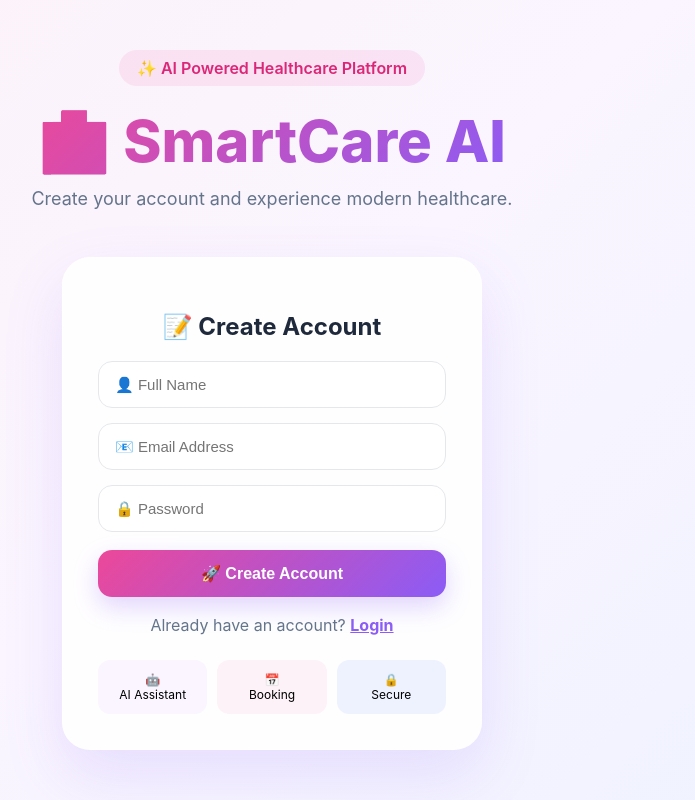
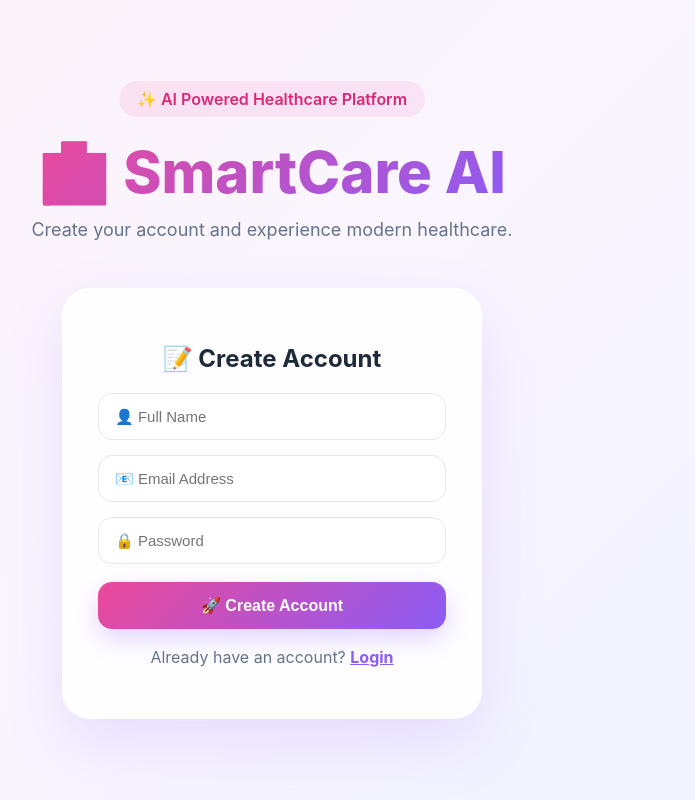
Before and after one commit to SuryaSomeswar/SmartCare-AI, a React (Create React App) app in the folder frontend/: page /register in a window 1280 px wide. Shown: the top 800 px of the page, without its empty margins (368-1063 px from the left). Built offline with nearby package versions, Linux system fonts and the light colour scheme.

Commit message:
Update Register.js

```diff
--- a/frontend/src/pages/Register.js
+++ b/frontend/src/pages/Register.js
@@ -28,7 +28,7 @@ function Register() {
     setErrorMessage("");
 
     try {
-      const res = await axios.post(
+      await axios.post(
         "https://smartcare-ai.onrender.com/api/auth/register",
         {
           name: name.trim(),
@@ -288,58 +288,6 @@ function Register() {
             Login
           </Link>
         </p>
-
-        <div
-          style={{
-            marginTop: "25px",
-            display: "grid",
-            gridTemplateColumns:
-              "repeat(3,1fr)",
-            gap: "10px",
-          }}
-        >
-          <div
-            style={{
-              textAlign: "center",
-              padding: "12px",
-              background: "#faf5ff",
-              borderRadius: "12px",
-              fontSize: "12px",
-            }}
-          >
-            🤖
-            <br />
-            AI Assistant
-          </div>
-
-          <div
-            style={{
-              textAlign: "center",
-              padding: "12px",
-              background: "#fdf2f8",
-              borderRadius: "12px",
-              fontSize: "12px",
-            }}
-          >
-            📅
-            <br />
-            Booking
-          </div>
-
-          <div
-            style={{
-              textAlign: "center",
-              padding: "12px",
-              background: "#eef2ff",
-              borderRadius: "12px",
-              fontSize: "12px",
-            }}
-          >
-            🔒
-            <br />
-            Secure
-          </div>
-        </div>
       </div>
     </div>
   );
```
